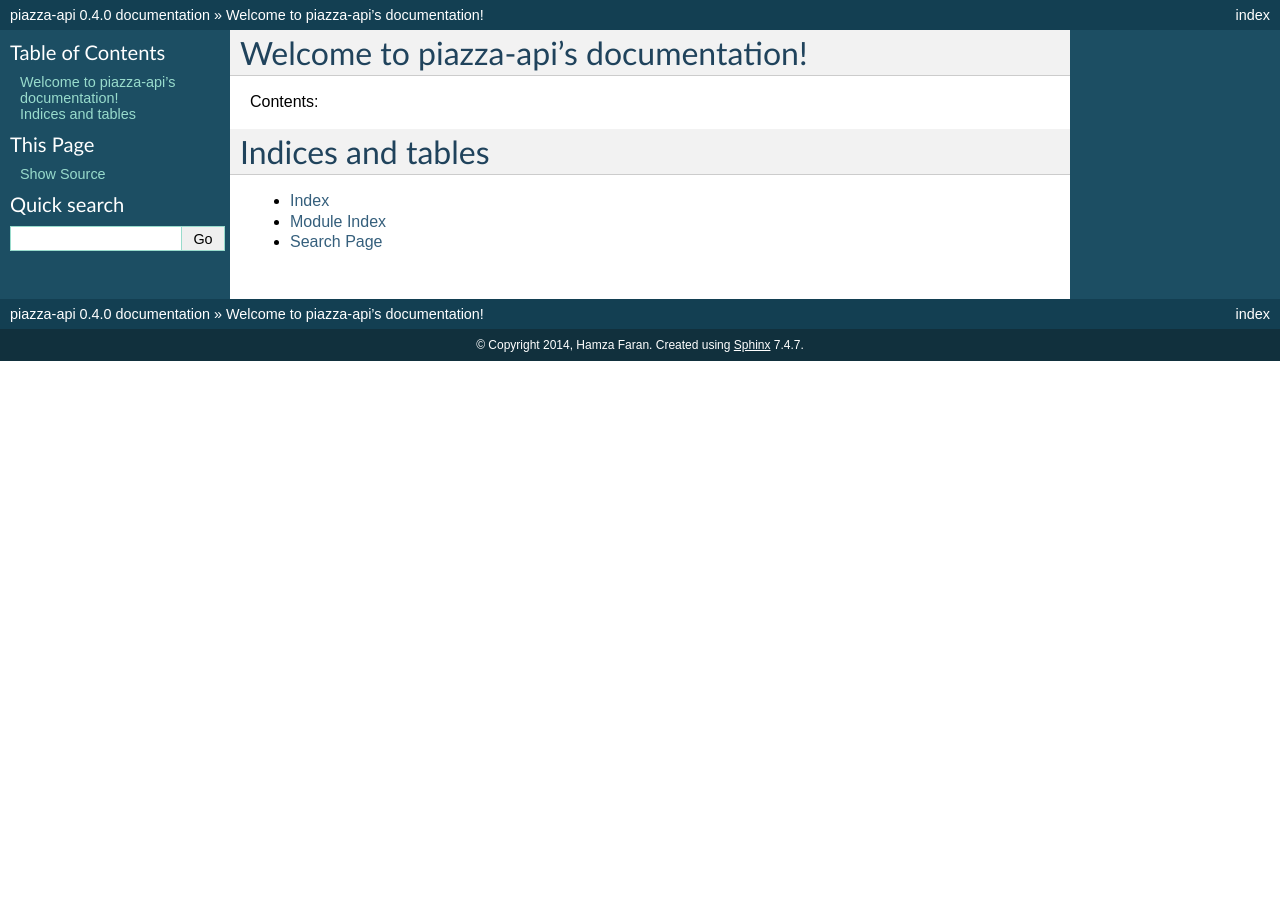
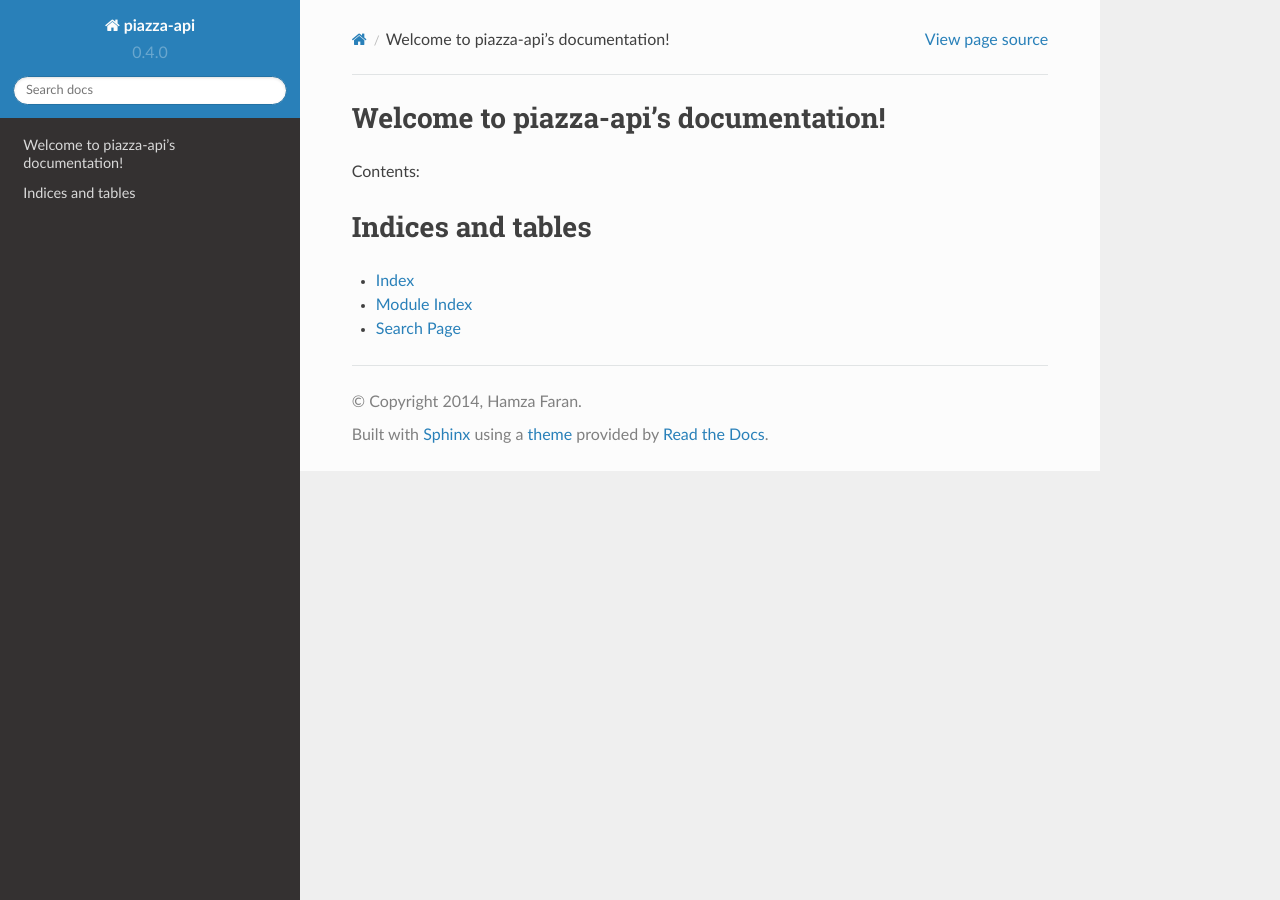
Before and after one commit to hfaran/piazza-api, a Sphinx documentation site: the page built from docs/source/index.rst, in a window 1280 px wide. Built offline with Sphinx 7.4.7 and the Read the Docs theme 2.0.0, drawn with Linux system fonts in a browser that asks for light colours.

Commit message:
docs(user): Add details to conf.py

```diff
--- a/docs/source/conf.py
+++ b/docs/source/conf.py
@@ -18,7 +18,8 @@
 # If extensions (or modules to document with autodoc) are in another directory,
 # add these directories to sys.path here. If the directory is relative to the
 # documentation root, use os.path.abspath to make it absolute, like shown here.
-#sys.path.insert(0, os.path.abspath('.'))
+sys.path.insert(0, os.path.abspath('../../'))
+import piazza_api
 
 # -- General configuration ------------------------------------------------
 
@@ -59,9 +60,9 @@
 # built documents.
 #
 # The short X.Y version.
-version = '0.4.0'
+version = piazza_api.__version__
 # The full version, including alpha/beta/rc tags.
-release = '0.4.0'
+release = piazza_api.__version__
 
 # The language for content autogenerated by Sphinx. Refer to documentation
 # for a list of supported languages.
@@ -108,13 +109,20 @@
 # a list of builtin themes.
 html_theme = 'default'
 
+# on_rtd is whether we are on readthedocs.org, this line of code grabbed from docs.readthedocs.org
+on_rtd = os.environ.get('READTHEDOCS', None) == 'True'
+
+if not on_rtd:  # only import and set the theme if we're building docs locally
+    import sphinx_rtd_theme
+    html_theme = "sphinx_rtd_theme"
+
 # Theme options are theme-specific and customize the look and feel of a theme
 # further.  For a list of options available for each theme, see the
 # documentation.
 #html_theme_options = {}
 
 # Add any paths that contain custom themes here, relative to this directory.
-#html_theme_path = []
+    html_theme_path = [sphinx_rtd_theme.get_html_theme_path()]
 
 # The name for this set of Sphinx documents.  If None, it defaults to
 # "<project> v<release> documentation".
```
